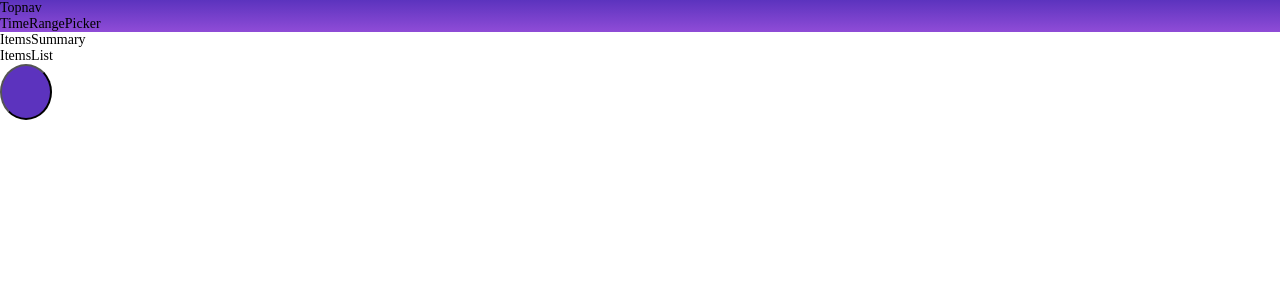
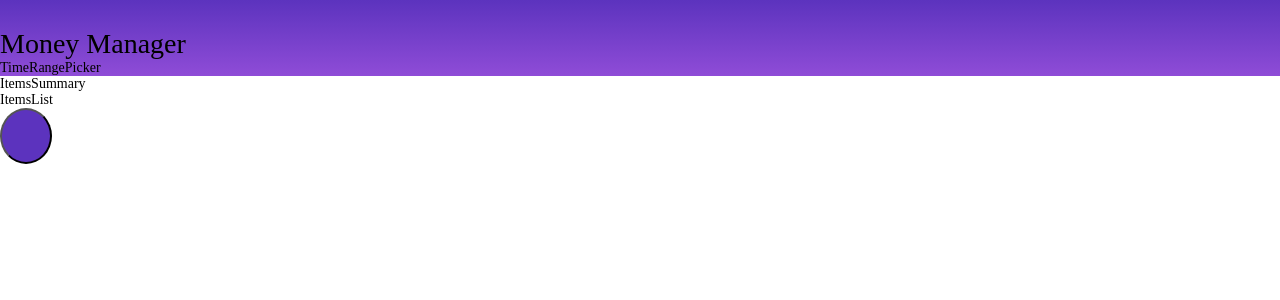
Before and after one commit to huzhengen/react-money-manager-app, a React (Vite) app: page /items in a window 1280 px wide. Shown: the top 300 px of the page. Built offline with nearby package versions, Linux system fonts and the light colour scheme.

Commit message:
Topnav.tsx

```diff
--- a/src/components/Topnav.tsx
+++ b/src/components/Topnav.tsx
@@ -1,3 +1,12 @@
-export const Topnav: React.FC = () => {
-  return <div>Topnav</div>
+import { Icon } from './Icon'
+
+interface Props {
+  title?: string
 }
+
+export const Topnav: React.FC<Props> = ({ title = 'Money Manager' }) => {
+  return <div text-white flex items-center p-16px>
+    <Icon name="menu" className="w-24px h-24px mr-16px" />
+    <h1 text-24px>{title}</h1>
+  </div>
+}
```
